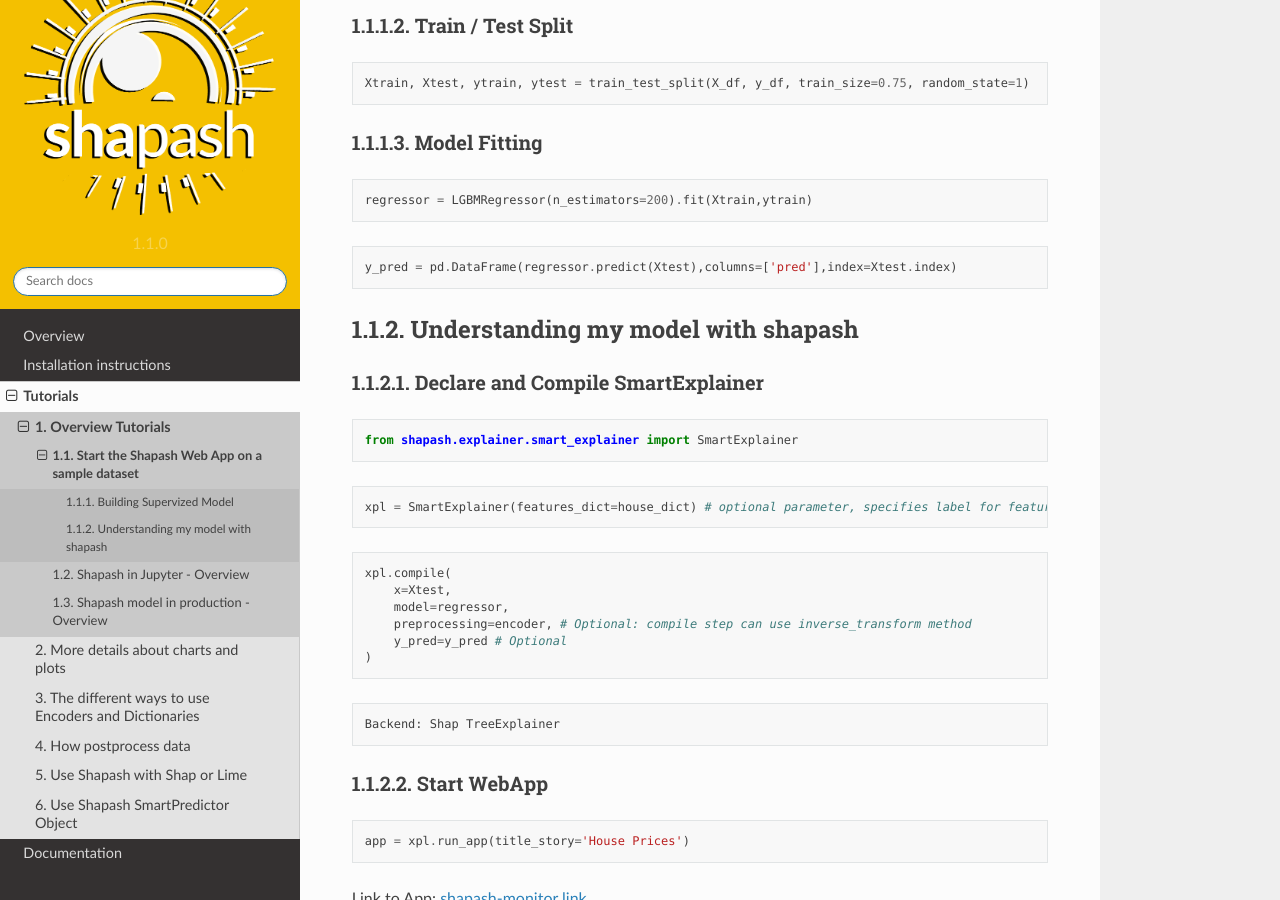
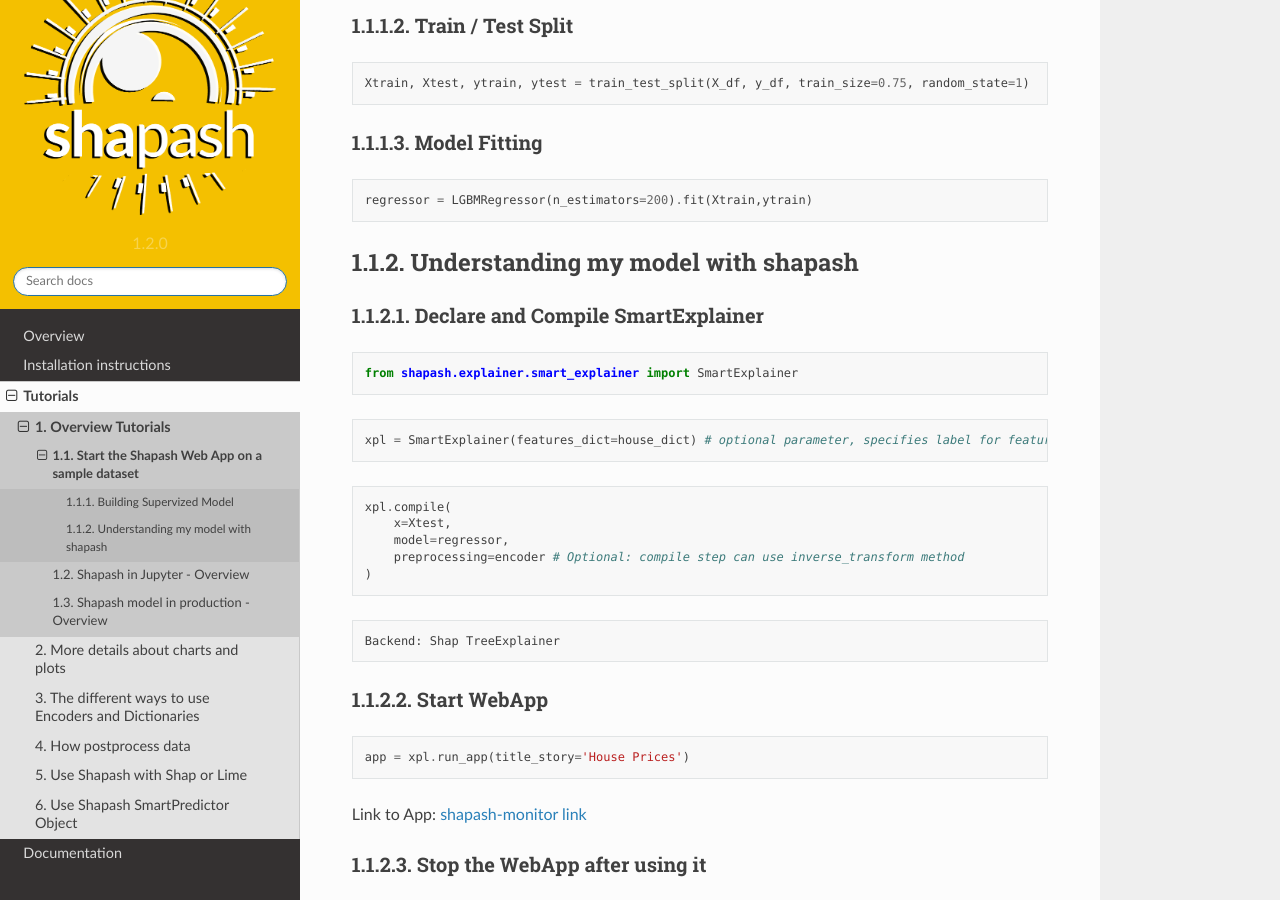
Before and after one commit to MAIF/shapash, a Sphinx documentation site: the page built from docs/tutorials/tutorial01-Shapash-Overview-Launch-WebApp.rst, in a window 1280 px wide and 900 px high, scrolled down 1569 px. Built offline with Sphinx 7.4.7 and the Read the Docs theme 2.0.0, drawn with Linux system fonts in a browser that asks for light colours.

```diff
--- a/docs/tutorials/tutorial01-Shapash-Overview-Launch-WebApp.rst
+++ b/docs/tutorials/tutorial01-Shapash-Overview-Launch-WebApp.rst
@@ -105,10 +105,6 @@ Model Fitting
 
     regressor = LGBMRegressor(n_estimators=200).fit(Xtrain,ytrain)
 
-.. code:: ipython
-
-    y_pred = pd.DataFrame(regressor.predict(Xtest),columns=['pred'],index=Xtest.index)
-
 Understanding my model with shapash
 -----------------------------------
 
@@ -128,8 +124,7 @@ Declare and Compile SmartExplainer
     xpl.compile(
         x=Xtest,
         model=regressor,
-        preprocessing=encoder, # Optional: compile step can use inverse_transform method
-        y_pred=y_pred # Optional
+        preprocessing=encoder # Optional: compile step can use inverse_transform method
     )
 
 
--- a/setup.cfg
+++ b/setup.cfg
@@ -1,5 +1,5 @@
 [bumpversion]
-current_version = 1.1.0
+current_version = 1.2.0
 commit = True
 tag = True
 
--- a/setup.py
+++ b/setup.py
@@ -30,7 +30,7 @@ test_requirements = ['pytest', ]
 
 setup(
     name="shapash", # Replace with your own username
-    version="1.1.0",
+    version="1.2.0",
     python_requires='>3.5, < 3.9',
     url='https://github.com/MAIF/shapash',
     author="Yann Golhen, Sebastien Bidault, Yann Lagre, Maxime Gendre",
--- a/shapash/__init__.py
+++ b/shapash/__init__.py
@@ -3,4 +3,4 @@
 
 __author__ = """Yann Golhen, Yann Lagré, Sebastien Bidault, Maxime Gendre, Thomas Bouche, Johann Martin"""
 __email__ = 'yann.golhen@maif.fr, yann.lagre@maif.fr, sebabstien.bidault@maif.fr, maxime.gendre@maif.fr'
-__version__ = '1.1.0'
+__version__ = '1.2.0'
```
Also changed, not shown: README.md (+4 -0 lines), docs/_static/webinar_screenshot.png (added), 1 other file.
